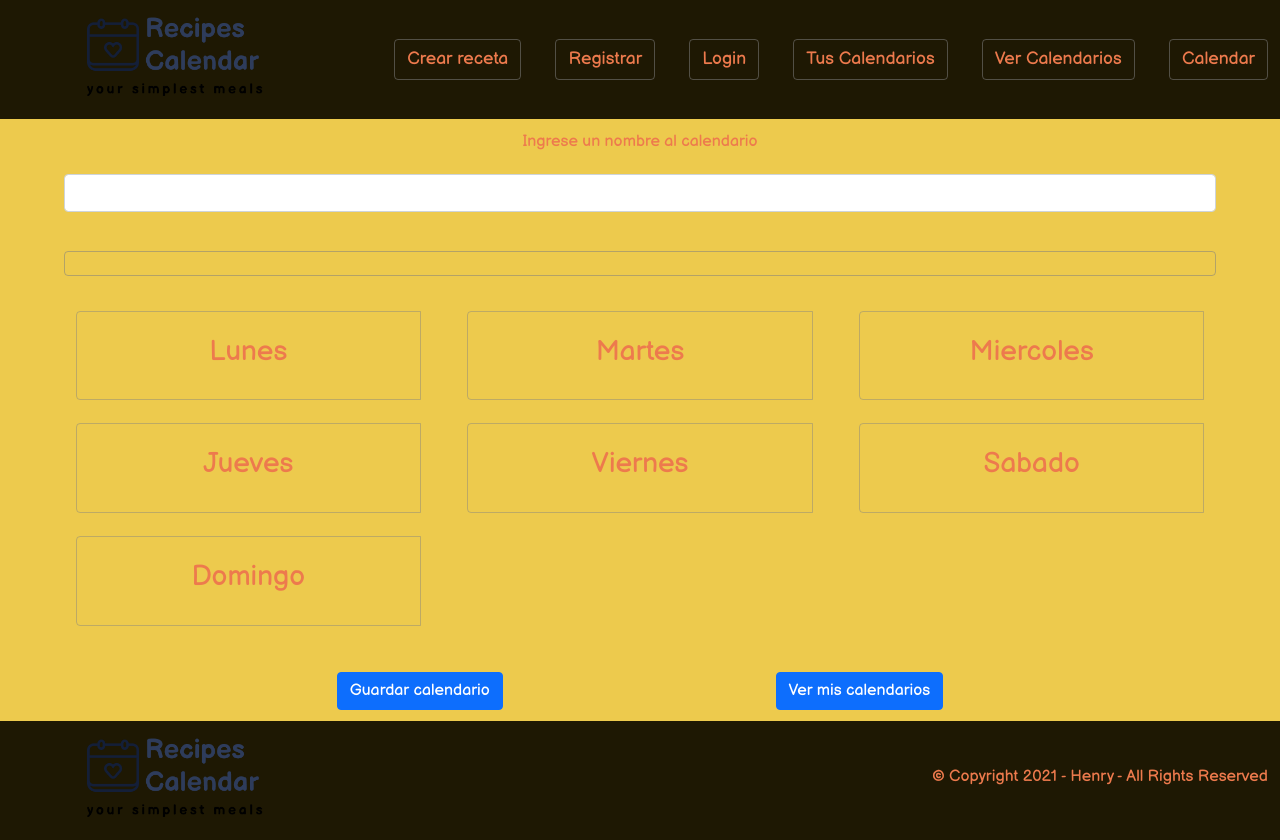
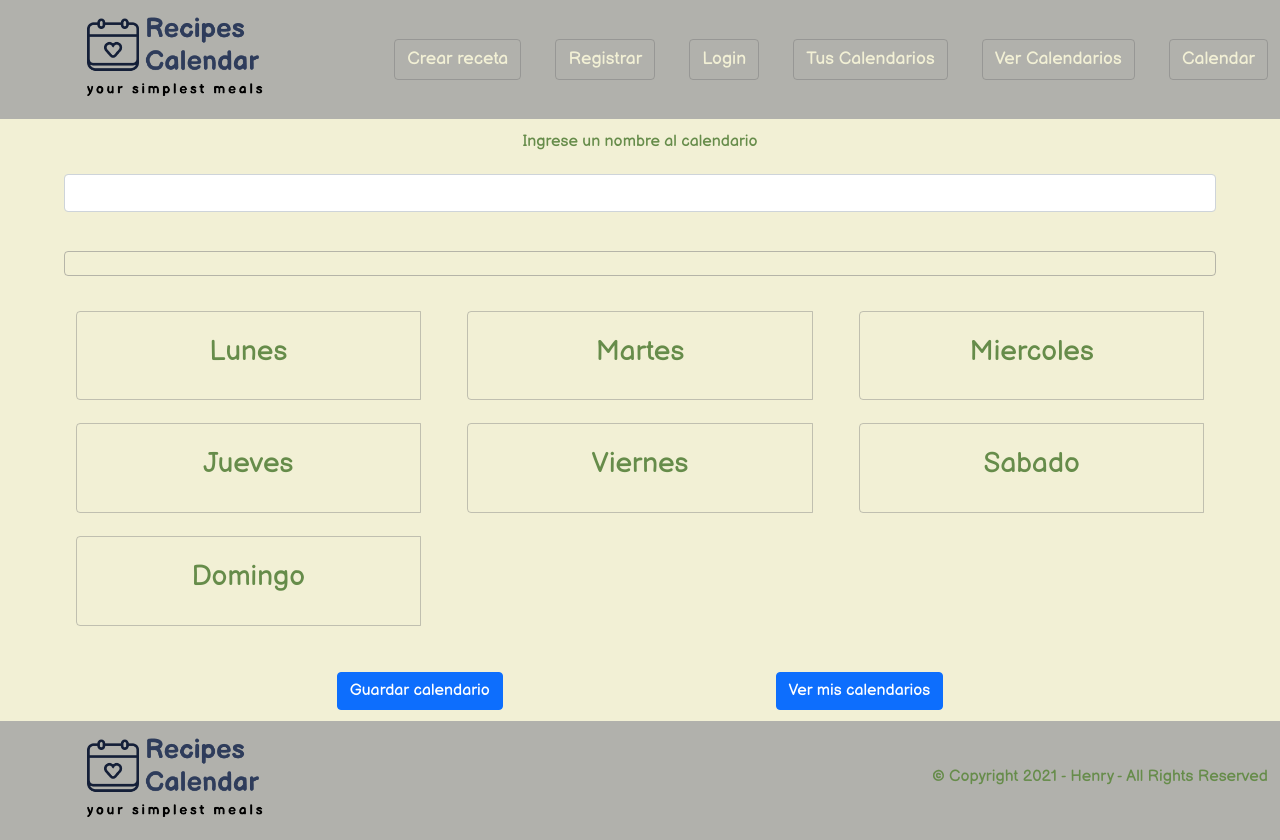
Before and after one commit to AgustinKowalczuk/PG-FoodCalendar, a React (Create React App) app in the folder client/: page /shop in a window 1280 px wide. Built offline with nearby package versions, Linux system fonts and the light colour scheme.

Commit message:
More styles

```diff
--- a/client/src/Components/Cards/Cards.jsx
+++ b/client/src/Components/Cards/Cards.jsx
@@ -32,14 +32,15 @@ export default function Cards(props) {
             >
               <img
                 class="card-img-top"
+                id={style.img}
                 src={e.img}
                 alt="No sé encuentra la imagen"
               />
               <div class="card-body">
-                <h1 class="card-title">{e.name.toUpperCase()}</h1>
-                <h4 class="card-text" id={style.normal}>
+                <h4 class="card-title">{e.name.toUpperCase()}</h4>
+                <h5 class="card-text" id={style.normal}>
                     Dificultad:{e.difficulty}
-                </h4>
+                </h5>
                 <Dificultad difficulty={e.difficulty}/>
               </div>
             </Link>
--- a/client/src/Components/SearchBar/SearchBar.jsx
+++ b/client/src/Components/SearchBar/SearchBar.jsx
@@ -3,7 +3,7 @@ import { Link } from "react-router-dom";
 import { useDispatch } from "react-redux"
 import { useState } from "react";
 import { searchRecipes } from "../../actions/index"
-
+import styles from "../../Styles/StyleNav.module.css"
 
 
 export default function SearchBar() {
@@ -30,9 +30,9 @@ export default function SearchBar() {
     <div class="d-flex">
       <input
         class="form-control me-2" type="text" placeholder="Buscar" onChange={(e) => handleInputChange(e)} />
-      <Link onClick={() => handleSearch()} class="btn btn-outline-success" to={`/search/${input}`} >
+      <Link id={styles.button} onClick={() => handleSearch()} class="btn btn-outline-success" to={`/search/${input}`} >
          Buscar
-       </Link>
+      </Link>
     </div>
   );
 }
--- a/client/src/Styles/GlobalStyle.css
+++ b/client/src/Styles/GlobalStyle.css
@@ -1,16 +1,18 @@
-h1,h2,h3,h4,h5,h6,p,span,label, input, button, option, select, textarea, a, div, Link{
+h1,h2,h3,h4,h5,h6,p,span,label, input, button, option, select, textarea, a, div{
     font-family: 'Balsamiq Sans', cursive;
     text-transform: none;
     text-indent: 0px;
-    color: #ED7A4D;
+    color: #668C4A;
 }
 Link{
     text-transform: none;
     text-indent: 0px;
+    color: #A6BF4B;
+    background-color:#668C4A;
 }
 body {
     min-height:100vh;
-    background-color: #EDCA4D;
+    background-color: #F2F0D5;
 }
 span{
     font-size: .9rem;
--- a/client/src/Styles/StyleCards.module.css
+++ b/client/src/Styles/StyleCards.module.css
@@ -12,8 +12,10 @@
     width: 400px;
     min-width: 20%;
     margin-top: 5px;
-    background-color: #FDFAEF;
+    background-color: #F2F0D5;
     box-shadow: #1e1803c5 0px 1px 3px 0px, rgba(27, 31, 35, 0.15) 0px 0px 0px 1px;
+    padding: 30px;
+    border-color: #668C4A;
 }
 
 #normal{
@@ -29,3 +31,11 @@
     align-content: space-between;
     margin-top: 2%;
 }
+
+#img{
+    width: 100%;
+    height: 30vh;
+    size: cover;
+    border-bottom-left-radius: .25rem;
+    border-bottom-right-radius: .25rem;
+}
--- a/client/src/Styles/StyleNav.module.css
+++ b/client/src/Styles/StyleNav.module.css
@@ -1,34 +1,32 @@
 #link {
     font-size: 1.1em;
     padding: .375rem .75rem;
-    color: #ED7A4D;
+    color: #F2F0D5;
     border: 1px solid rgba(128, 128, 128, 0.53);
     border-radius: .25rem;
 }
 #link:hover{
-    background-color: #9E9D9B;
+    background-color: #F2F0D5;
     color: #1E1803;
 }
 
 #nav{
     width: 100%;
-    background-color: #1E1803;
+    background-color: #B1B1AC;
 }
 
 #noMargin{
     margin-right: 0 !important;
 }
-
-
-
-
-
-
-
-
-
-
-
+#button{
+    border-color:#668C4A;
+    color: #668C4A;
+}
+#button:hover{
+    background-color: #F2F0D5;
+    color:#668C4A;
+    box-shadow: rgba(149, 157, 165, 0.2) 0px 8px 24px;
+}
 #midNav{
-    background-color:#EDCA4D;
+    background-color:#F2F0D5;
 }
```
